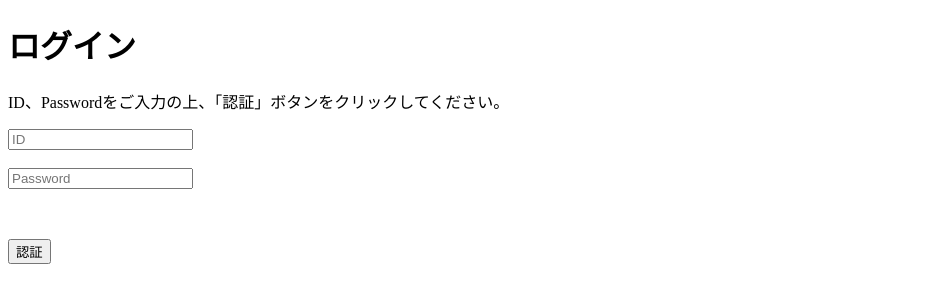
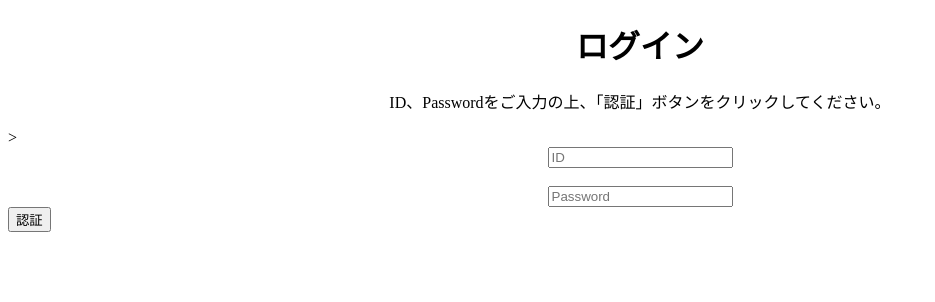
Before and after one commit to keitaseki/sotuken, a plain HTML site: page login.html in a window 1280 px wide. Shown: the whole page, without its empty margins (0-935 px from the left). Drawn offline with Linux system fonts and the light colour scheme.

Commit message:
ワンモア

```diff
--- a/login.html
+++ b/login.html
@@ -4,7 +4,7 @@
 <head>
     <meta charset="UTF-8">
     <title>ログイン</title>
-        <link rel="stylesheet" href="sadamoto.css">
+    <link rel="stylesheet" href="login.css">
 </head>
 
 <body>
@@ -13,13 +13,13 @@
     </div>
 
     <div>
+
         <!--フォーム-->
         <form name="login_form">
             <div class="header">
                 <h1 class="contact-title">ログイン</h1>
                 <p>ID、Passwordをご入力の上、「認証」ボタンをクリックしてください。</p>
-                </div>
-
+            </div>>
             <div>
 
                 <div class="idps">
@@ -28,16 +28,12 @@
                     </div>
                     <br>
                     <div>
-                            <input type="password" name="pass" placeholder="Password" onchange="nextPage()" style="margin-bottom: 50px;">
-
-                        </div>
-                        <div>
-                            <button type="button" onClick="nextPage();">認証</button>
+                        <input type="password" name="pass" placeholder="Password" onchange="nextPage()">
                     </div>
                 </div>
 
             </div>
-
+            <button type="button" onClick="nextPage();">認証</button>
         </form>
 
         <!--ログイン処理-->
```
Lines whose indentation alone changed are shown as unchanged.
